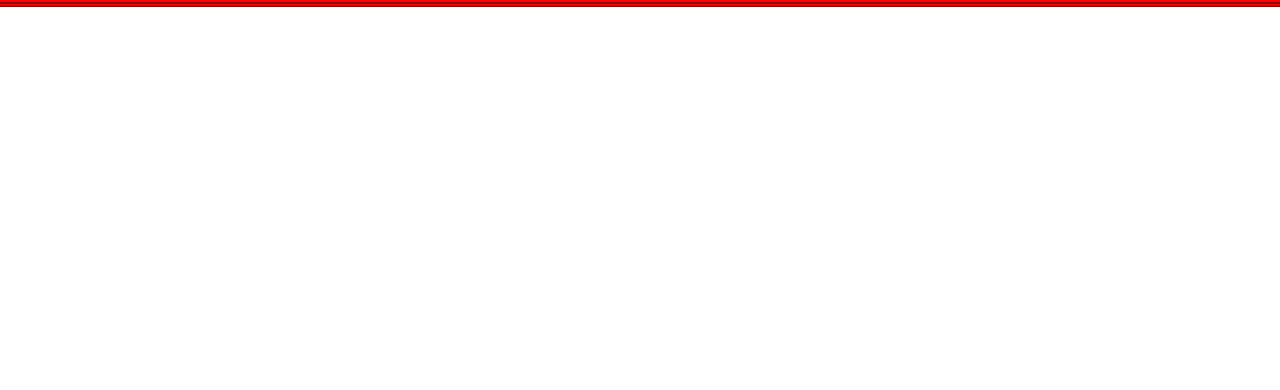
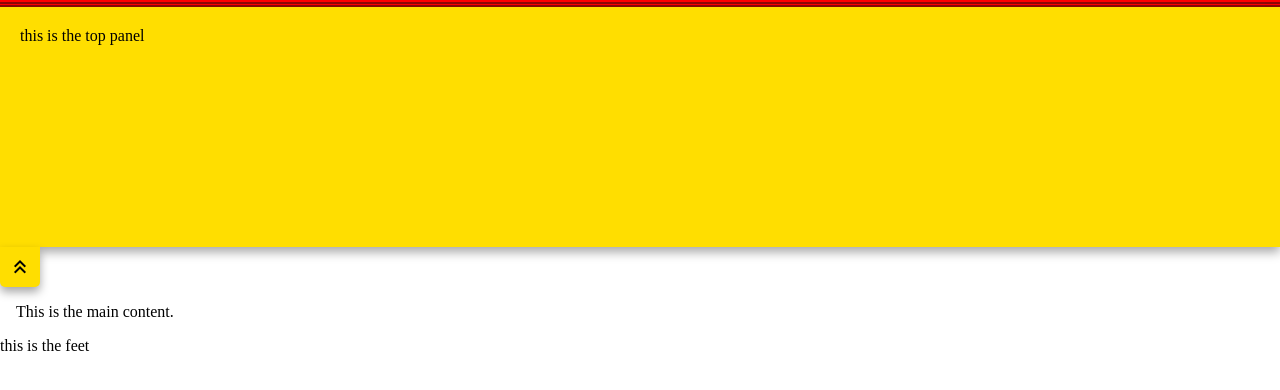
Before and after one commit to EthanSafari/pokemans2, a plain HTML site: page frontpage/index.html in a window 1280 px wide. Shown: the part 40-430 px from the top of the page. Drawn offline with nearby package versions, Linux system fonts and the light colour scheme; a web font is replaced by a local one.

Commit message:
created the functional slide panel. need to polish

```diff
--- a/frontpage/index.html
+++ b/frontpage/index.html
@@ -8,24 +8,48 @@
     <script type="text/javascript" src="./index.js"></script>
     <link rel="stylesheet" href="./style.css">
     <link href="http://fonts.cdnfonts.com/css/pokemon-solid" rel="stylesheet">
+    <link href="https://fonts.googleapis.com/icon?family=Material+Icons" rel="stylesheet">
+    <link rel="stylesheet"
+        href="https://fonts.googleapis.com/css2?family=Material+Symbols+Outlined:opsz,wght,FILL,GRAD@20..48,100..700,0..1,-50..200" />
+    <link rel="stylesheet"
+        href="https://fonts.googleapis.com/css2?family=Material+Symbols+Outlined:opsz,wght,FILL,GRAD@20..48,100..700,0..1,-50..200" />
     <title>Pokemans 2.0</title>
 </head>
 
 <body>
+    <!-- this serves as the top menu/searchbar area -->
     <header class="top-menu">
         <div class="pokemans">PokéMans</div>
         <div class="searchbar" style="width: auto">
             <button type="submit" class="button" id="searchbutton">
                 <img src="./resources/imgs/Poké_Ball_icon.svg.png" style="width: 15px; height: 15px; padding-top: 3px;">
             </button>
-            <input type="text" id="search" placeholder="Looking for a Pocket Monstar?"style="width: 25rem; flex-grow: 1;">
+            <input type="text" id="search" placeholder="Looking for a Pocket Monstar?"
+                style="width: 25rem; flex-grow: 1;">
         </div>
         <div class="button">
-                <button class="button" id="random">Random Pokéman?</button>
-                <button class="button" id="submit">My Trainer Card</button>
+            <button class="button" id="random">Random Pokéman?</button>
+            <button class="button" id="submit">My Trainer Card</button>
         </div>
     </header>
 
+    <!-- this serves as the popup that will grab "what's that pokeman?" pokedex entries -->
+    <div class="wrapper top-panel-open">
+        <div class="top-panel">
+            this is the top panel
+        </div>
+        <button class="top-panel-toggle">
+            <span class="material-symbols-outlined tp-icon-open">keyboard_double_arrow_down</span>
+            <span class="material-symbols-outlined tp-icon-close">keyboard_double_arrow_up</span>
+        </button>
+        <div class="main">
+            This is the main content.
+        </div>
+    </div>
+
+    <footer>
+        this is the feet
+    </footer>
 </body>
 
 </html>
--- a/frontpage/index.js
+++ b/frontpage/index.js
@@ -1,5 +1,6 @@
 window.addEventListener("DOMContentLoaded", () => {
     chooseRandomPokeman();
+    topPanelToggle();
 });
 
 const chooseRandomPokeman = function () {
@@ -8,3 +9,11 @@ const chooseRandomPokeman = function () {
 
     });
 };
+
+const topPanelToggle = function () {
+    const topToggleButton = document.querySelector(".top-panel-toggle");
+    topToggleButton.addEventListener("click", () => {
+        const wrapper = document.querySelector(".wrapper");
+        wrapper.classList.toggle("top-panel-open");
+    });
+};
--- a/frontpage/style.css
+++ b/frontpage/style.css
@@ -71,3 +71,60 @@ header {
     flex-grow: 1;
     margin: 0 1.5em;
 }
+
+.wrapper {
+    display: flex;
+    width: 100vw;
+    flex-direction: column;
+}
+
+.main {
+    flex-grow: 1;
+    padding: 1em;
+}
+
+.top-panel-toggle {
+    width: 40px;
+    height: 40px;
+    flex-shrink: 0;
+    display: grid;
+    place-items: center;
+
+    color: black;
+    background-color: var(--goldenYellow);
+    border: none;
+    border-radius: 0 0 5px 5px;
+    outline: none;
+    cursor: pointer;
+    box-shadow: 0 5px 10px rgba(0, 0, 0, .35);
+}
+
+.top-panel-toggle:hover {
+    background-color: var(--goldFoil);
+}
+
+.tp-icon-open {
+    display: none !important;
+}
+
+.top-panel {
+    display: none;
+    height: 200px;
+    padding: 20px;
+    background-color: var(--goldenYellow);
+    color: black;
+    box-shadow: 0 5px 10px rgba(0, 0, 0, .35);
+}
+
+
+.top-panel-open .top-panel {
+    display: initial;
+}
+
+.side-panel-open .tp-icon-open {
+    display: initial !important;
+}
+
+.side-panel-open .tp-icon-close {
+    display: none !important;
+}
```
